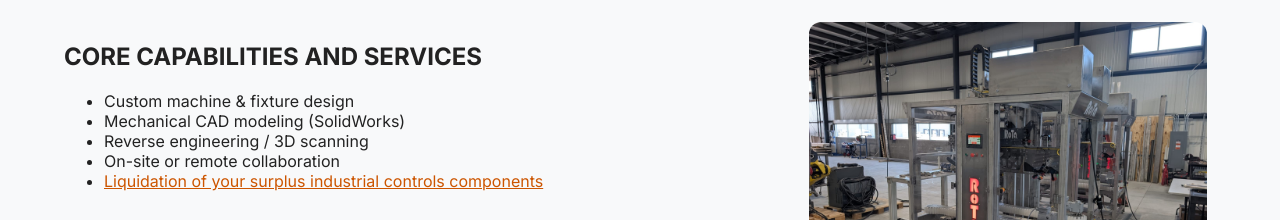
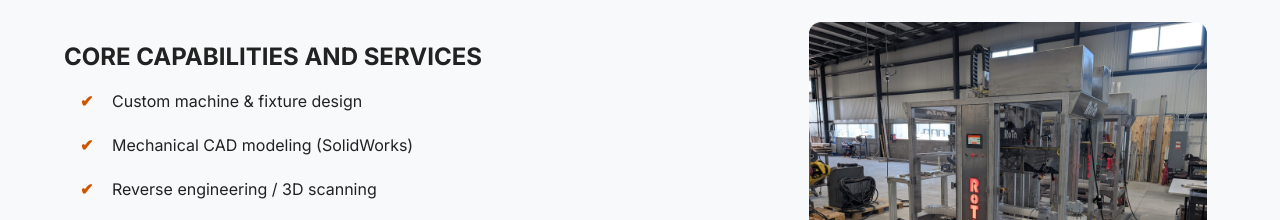
Before and after one commit to taylor-dykstra/Integra-website, a plain HTML site: page index.html in a window 1280 px wide. Shown: the part 577-797 px from the top of the page. Drawn offline with Linux system fonts and the light colour scheme.

Commit message:
Update style.css

```diff
--- a/style.css
+++ b/style.css
@@ -191,3 +191,21 @@ footer {
   border: 1px solid #ddd;
   border-radius: 8px;
 }
+
+/* Checkbox-style bullet list */
+.checkbox-list {
+  list-style: none;
+  padding-left: 1rem;
+}
+.checkbox-list li {
+  position: relative;
+  margin-bottom: 1.5rem;
+  padding-left: 2rem;
+}
+.checkbox-list li::before {
+  content: '✔';
+  position: absolute;
+  left: 0;
+  color: #cc5500;
+  font-weight: bold;
+}
```
